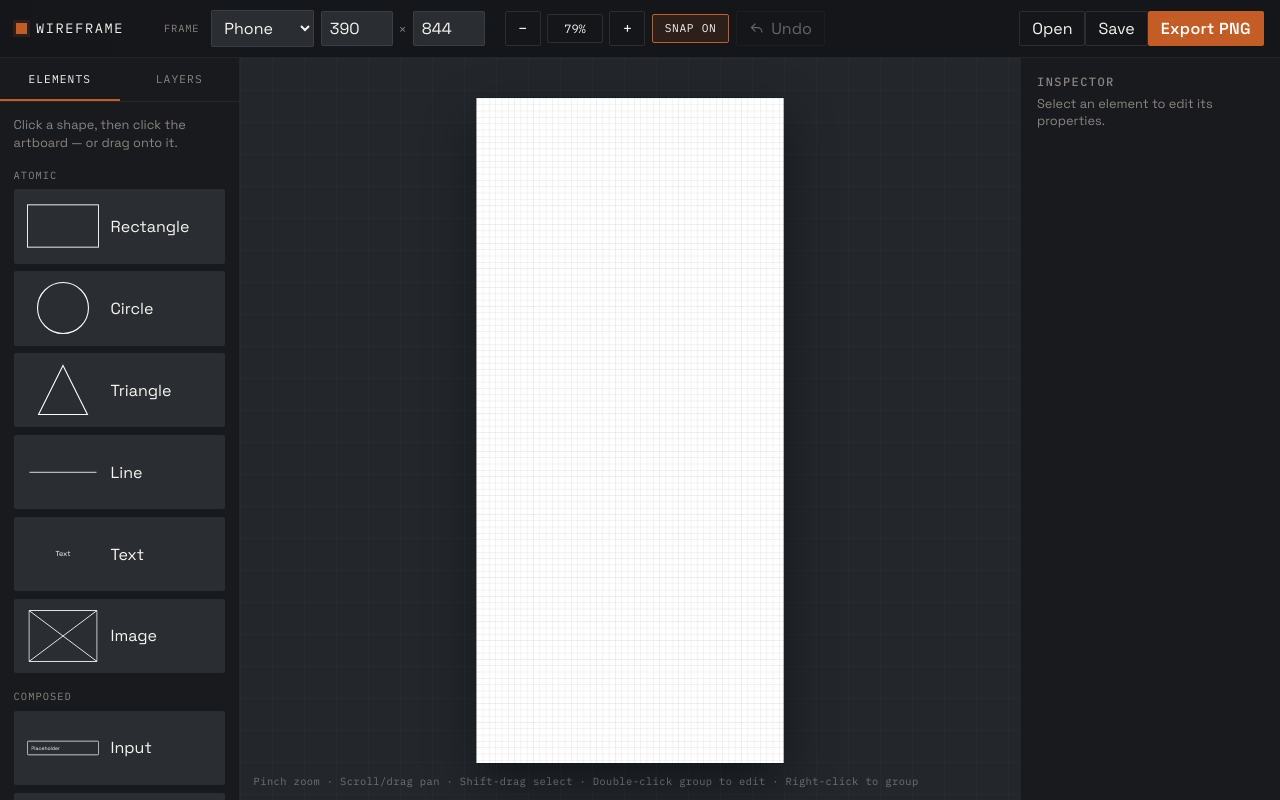
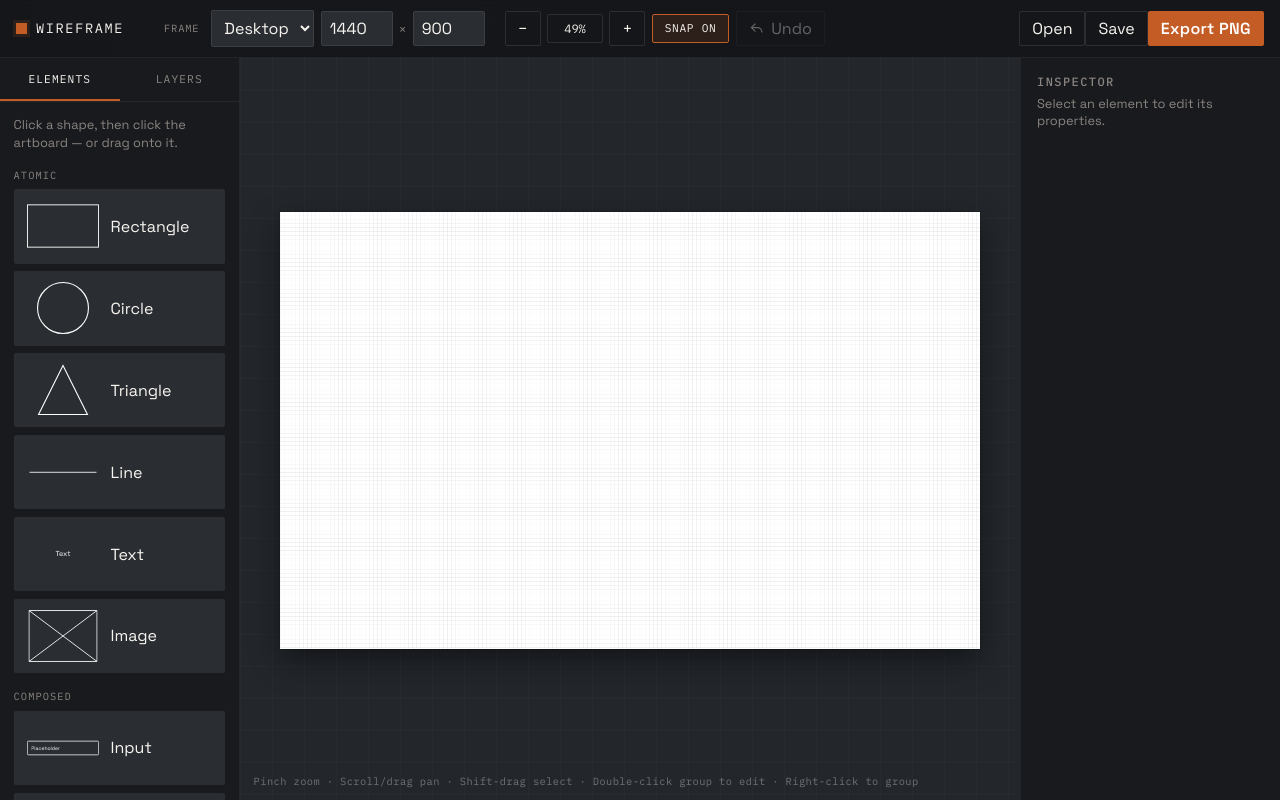
Before and after one commit to alfredofloresnt/skeletch, a React (Vite) app: page / in a window 1280 px wide. Built offline with nearby package versions, Linux system fonts and the light colour scheme.

Commit message:
Added custom scrollbar

```diff
--- a/src/App.css
+++ b/src/App.css
@@ -37,6 +37,37 @@ body {
   color: var(--paper);
   background: var(--stage);
   -webkit-font-smoothing: antialiased;
+}
+
+* {
+  scrollbar-width: thin;
+  scrollbar-color: var(--steel-2) transparent;
+}
+
+::-webkit-scrollbar {
+  width: 8px;
+  height: 8px;
+}
+
+::-webkit-scrollbar-track {
+  background: transparent;
+}
+
+::-webkit-scrollbar-thumb {
+  background: var(--steel-2);
+  border-radius: 4px;
+  border: 2px solid transparent;
+  background-clip: padding-box;
+}
+
+::-webkit-scrollbar-thumb:hover {
+  background: var(--muted);
+  border: 2px solid transparent;
+  background-clip: padding-box;
+}
+
+::-webkit-scrollbar-corner {
+  background: transparent;
 }
 
 button,
--- a/src/App.tsx
+++ b/src/App.tsx
@@ -34,7 +34,7 @@ import {
 } from './lib/wireframeFormat'
 import './App.css'
 
-const DEFAULT_PRESET = FRAME_PRESETS[0]
+const DEFAULT_PRESET = FRAME_PRESETS.find((p) => p.id === 'desktop') ?? FRAME_PRESETS[0]
 const HISTORY_LIMIT = 100
 
 type HistorySnapshot = {
```
